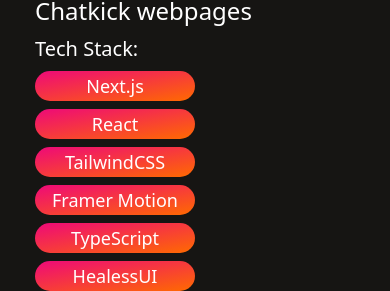
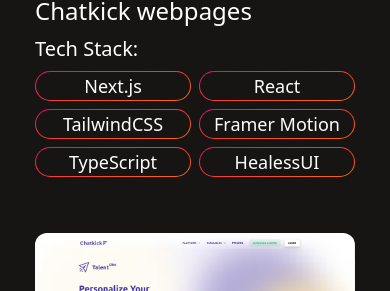
Before and after one commit to GabrielMessiasdaRosa/gabriel-messias, a Next.js app: page / in a window 390 px wide. Shown: the part 1277-1568 px from the top of the page. Built offline with nearby package versions, Linux system fonts and the light colour scheme.

Commit message:
refact: minor fixes

```diff
--- a/src/screens/home-screen/selected-projects.tsx
+++ b/src/screens/home-screen/selected-projects.tsx
@@ -65,8 +65,8 @@
           </Col>
         </Col>
         <Col className="space-y-8">
-          {projects.map((project) => (
-            <Col className="group relative overflow-hidden">
+          {projects.map((project, index) => (
+            <Col key={index} className="group relative overflow-hidden">
               <Image
                 src={project.image}
                 alt="Selected Projects"
@@ -74,24 +74,26 @@
                 height={800}
                 className="rounded-xl"
               />
-              <Col className="bottom-0 w-full bg-gradient-to-r from-[#161513] via-[#161513]/90 to-[#161513]/50 transition-all duration-200 ease-linear lg:absolute lg:-mb-72 lg:group-hover:-mb-0 ">
+              <Col className="bottom-0 w-full bg-gradient-to-r from-[#161513] via-[#161513]/90 to-[#161513]/50 transition-all duration-500 ease-in-out lg:absolute lg:-mb-96 lg:group-hover:-mb-0 ">
                 <Col className="space-y-2 py-6 lg:p-20">
                   <p className="text-2xl font-thin lg:text-5xl">
                     {project.name}
                   </p>
                   <p className="text-xl font-thin lg:text-2xl">Tech Stack:</p>
-                  <Col className="space-y-2 md:flex-row md:space-y-0 md:space-x-2">
-                    {project.techStack.map((tech) => (
-                      <>
-                        <Row className="w-1/2 items-center justify-center whitespace-nowrap rounded-full bg-white bg-gradient-to-br from-[#ee0979] to-[#ff6a00] p-[1px] font-light lg:hidden">
-                          <p className="text-lg lg:hidden">{tech}</p>
-                        </Row>
-                        <Row className="hidden items-center justify-center whitespace-nowrap rounded-full bg-white bg-gradient-to-br from-[#ee0979] to-[#ff6a00] p-[1px] text-lg font-light  lg:flex">
-                          <p className="rounded-full bg-[#161513] px-4">
+                  <Col className="grid md:w-1/2 grid-cols-2 gap-2 md:grid-cols-2">
+                    {project.techStack.map((tech, index) => (
+                      <div key={index}>
+                        <Row className="w-full items-center justify-center whitespace-nowrap rounded-full bg-white bg-gradient-to-br from-[#ee0979] to-[#ff6a00] p-[1px] font-light lg:hidden">
+                          <p className="flex w-full items-center justify-center rounded-full bg-[#161513] px-2 text-lg lg:hidden">
                             {tech}
                           </p>
                         </Row>
-                      </>
+                        <Row className="hidden w-full items-center justify-center whitespace-nowrap rounded-full bg-white bg-gradient-to-br from-[#ee0979] to-[#ff6a00] p-[1px] text-lg font-light  lg:flex">
+                          <p className="flex w-full items-center justify-center rounded-full bg-[#161513] px-4">
+                            {tech}
+                          </p>
+                        </Row>
+                      </div>
                     ))}
                   </Col>
                 </Col>
```
